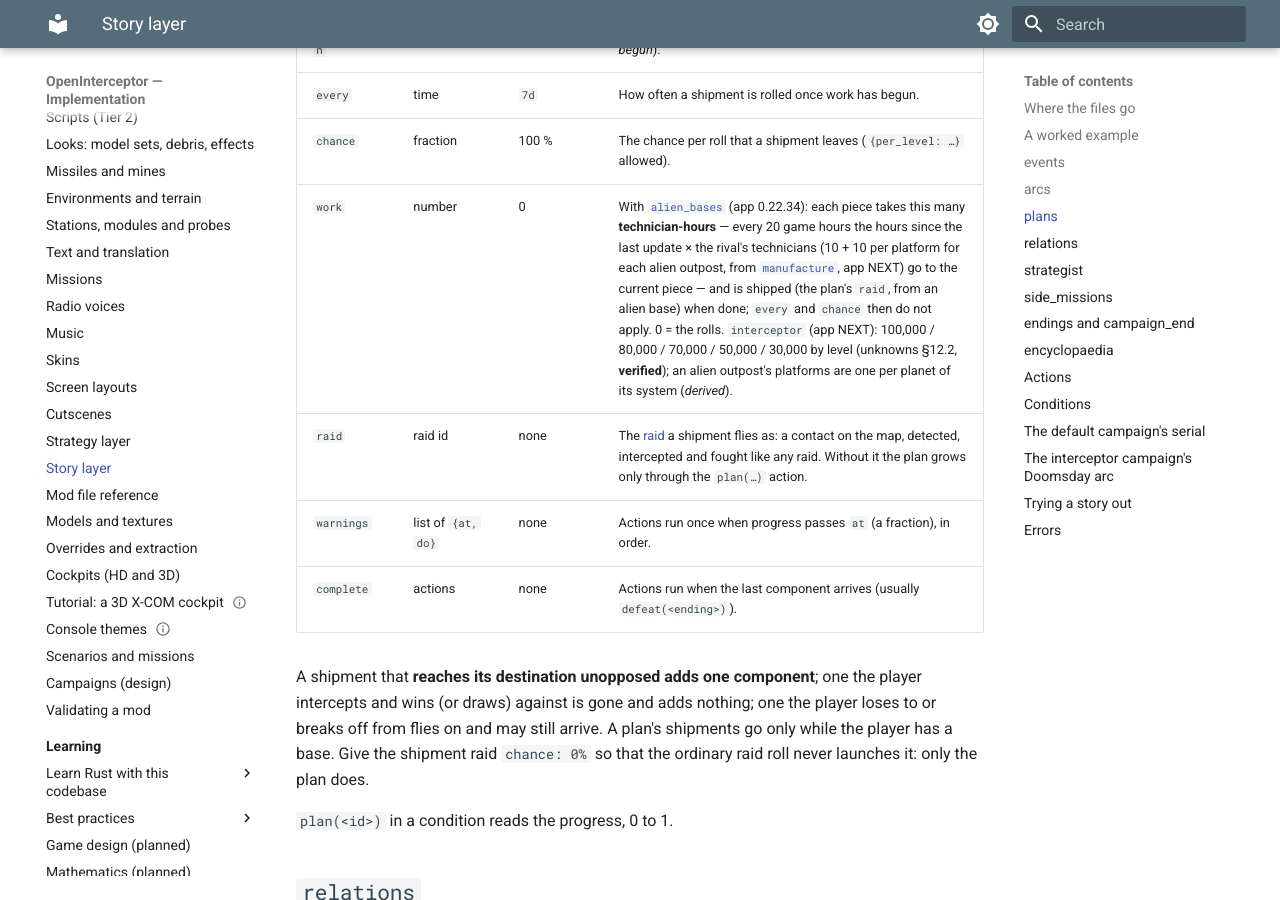
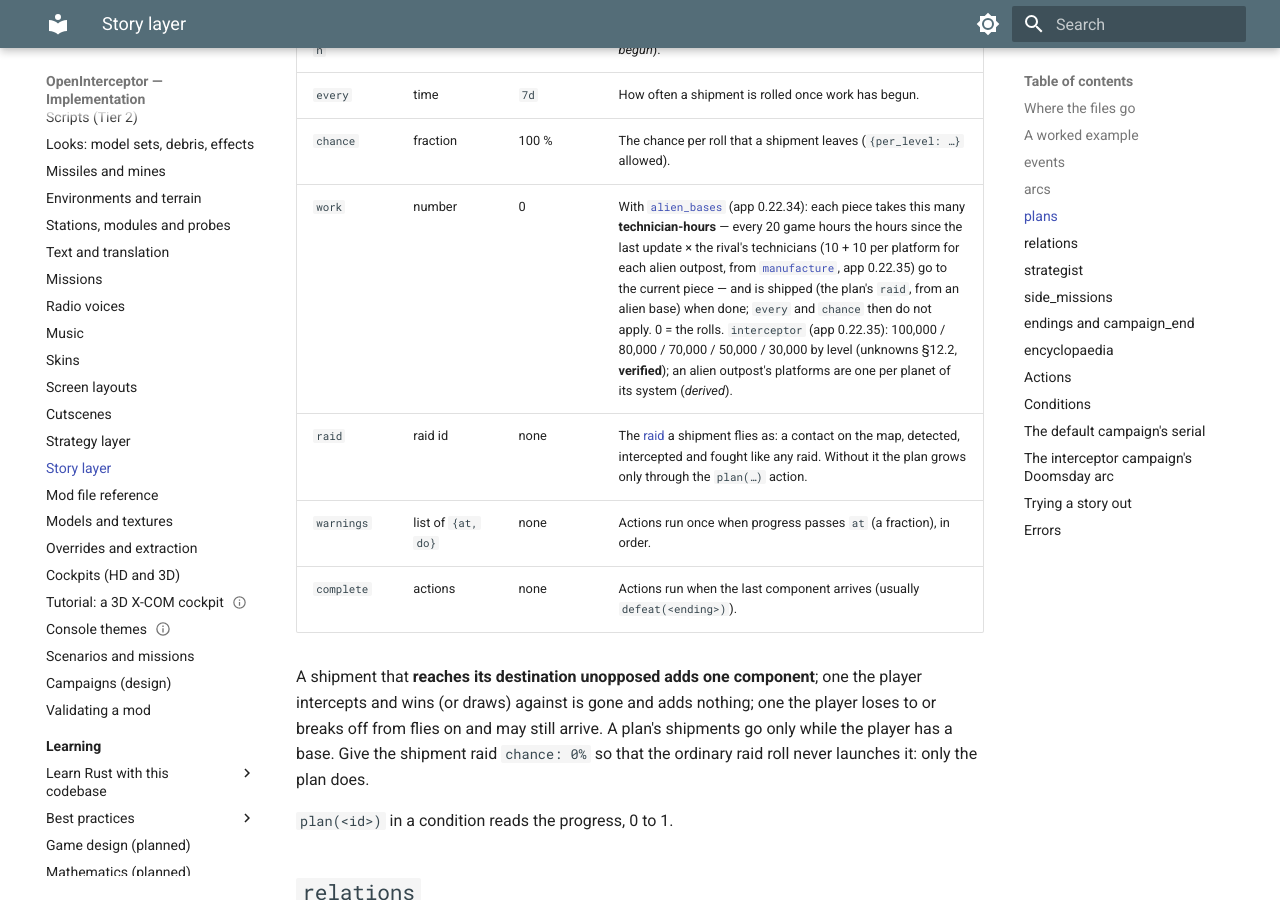
Before and after one commit to bbogovich/OpenInterceptor, an MkDocs documentation site: the page built from docs/modding/story.md, in a window 1280 px wide and 900 px high, scrolled down 3560 px. Built offline with MkDocs 1.6.1 and Material for MkDocs 9.7.7, drawn with Linux system fonts in a browser that asks for light colours.

Commit message:
Docs: app 0.22.35
Co-Authored-By: Claude Opus 5.5 <noreply@anthropic.com>

```diff
--- a/docs/modding/story.md
+++ b/docs/modding/story.md
@@ -130,7 +130,7 @@ usually loses the campaign.
 | `start_when` | condition | at once | When work begins (logged: *Intelligence: the rival's … has begun*). |
 | `every` | time | `7d` | How often a shipment is rolled once work has begun. |
 | `chance` | fraction | 100 % | The chance per roll that a shipment leaves (`{per_level: …}` allowed). |
-| `work` | number | 0 | With [`alien_bases`](strategy.md#alien_bases) (app 0.22.34): each piece takes this many **technician-hours** — every 20 game hours the hours since the last update × the rival's technicians (10 + 10 per platform for each alien outpost, from [`manufacture`](strategy.md), app NEXT) go to the current piece — and is shipped (the plan's `raid`, from an alien base) when done; `every` and `chance` then do not apply. 0 = the rolls. `interceptor` (app NEXT): 100,000 / 80,000 / 70,000 / 50,000 / 30,000 by level (unknowns §12.2, **verified**); an alien outpost's platforms are one per planet of its system (*derived*). |
+| `work` | number | 0 | With [`alien_bases`](strategy.md#alien_bases) (app 0.22.34): each piece takes this many **technician-hours** — every 20 game hours the hours since the last update × the rival's technicians (10 + 10 per platform for each alien outpost, from [`manufacture`](strategy.md), app 0.22.35) go to the current piece — and is shipped (the plan's `raid`, from an alien base) when done; `every` and `chance` then do not apply. 0 = the rolls. `interceptor` (app 0.22.35): 100,000 / 80,000 / 70,000 / 50,000 / 30,000 by level (unknowns §12.2, **verified**); an alien outpost's platforms are one per planet of its system (*derived*). |
 | `raid` | raid id | none | The [raid](strategy.md#raids) a shipment flies as: a contact on the map, detected, intercepted and fought like any raid. Without it the plan grows only through the `plan(…)` action. |
 | `warnings` | list of `{at, do}` | none | Actions run once when progress passes `at` (a fraction), in order. |
 | `complete` | actions | none | Actions run when the last component arrives (usually `defeat(<ending>)`). |
```
Also changed, not shown: docs/implementation/deviations/index.md (+1 -1 lines), docs/implementation/status.md (+1 -1 lines).
